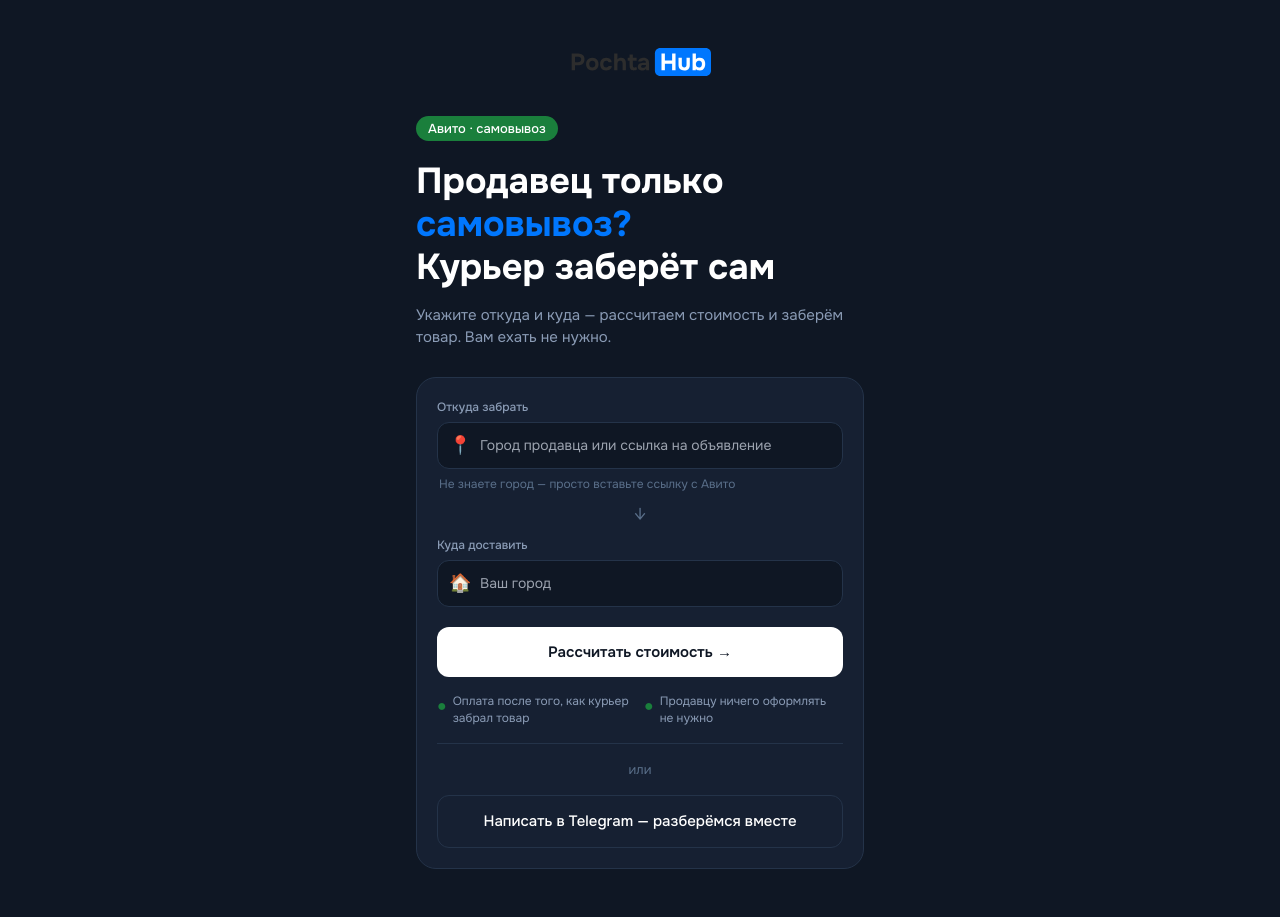
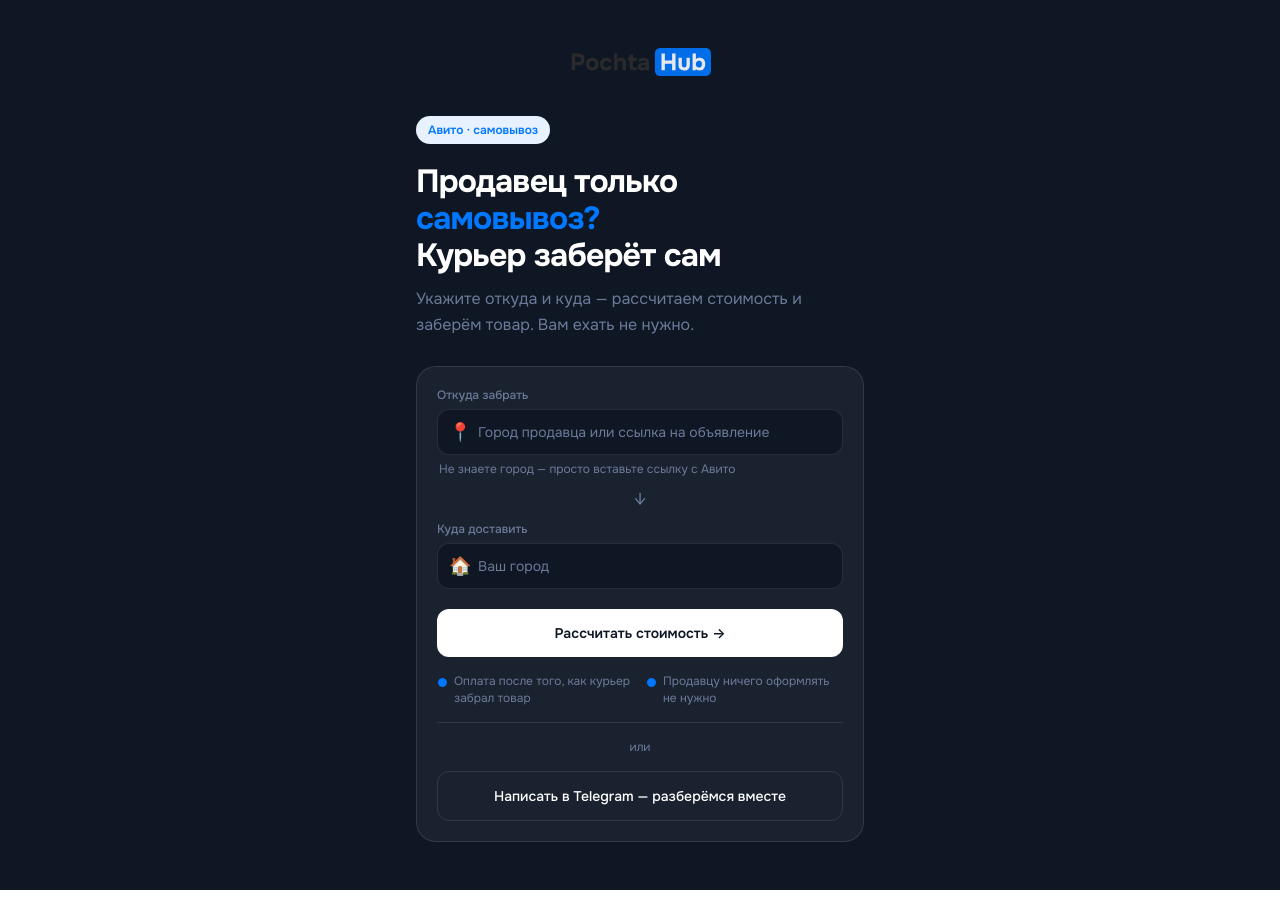
Before and after one commit to PerfZero/pochtahub, a React (Vite) app in the folder frontend/: page /avito in a window 1280 px wide. After the commit the page ends 890 px from the top, so only its background shows below. Built offline with nearby package versions, Linux system fonts and the light colour scheme; no server answers.

Commit message:
Update AvitoPage.jsx

```diff
--- a/frontend/src/pages/AvitoPage.jsx
+++ b/frontend/src/pages/AvitoPage.jsx
@@ -15,198 +15,109 @@
   };
 
   return (
-    <div
-      style={{ backgroundColor: "#0F1724", minHeight: "100vh", fontFamily: "'Onest', sans-serif" }}
-      className="flex flex-col items-center justify-center px-4 py-12"
-    >
-      {/* Logo */}
+    <div className="min-h-screen bg-[#0F1724] font-sans flex flex-col items-center justify-center px-4 py-12">
       <div className="mb-10">
-        <img src={logoSvg} alt="Почтахаб" style={{ height: 28 }} />
+        <img src={logoSvg} alt="PochtaHub" className="h-7 opacity-90" />
       </div>
 
-      {/* Content */}
       <div className="w-full max-w-md">
         {/* Badge */}
         <div className="mb-5">
-          <span
-            style={{
-              backgroundColor: "#1a7f3c",
-              color: "#fff",
-              fontSize: 13,
-              fontWeight: 500,
-              borderRadius: 20,
-              padding: "4px 12px",
-            }}
-          >
+          <span className="inline-block bg-[#E8F1FF] text-[#0077FE] text-xs font-semibold rounded-full px-3 py-1.5">
             Авито · самовывоз
           </span>
         </div>
 
         {/* Heading */}
-        <h1
-          style={{ color: "#fff", fontSize: "clamp(28px, 7vw, 36px)", fontWeight: 700, lineHeight: 1.2, marginBottom: 14 }}
-        >
-          Продавец только{" "}
-          <span style={{ color: "#0077FE" }}>самовывоз?</span>
+        <h1 className="text-[32px] leading-[1.15] font-bold tracking-tight text-white mb-3">
+          Продавец только <span className="text-[#0077FE]">самовывоз?</span>
           <br />
           Курьер заберёт сам
         </h1>
 
         {/* Subtitle */}
-        <p style={{ color: "#8A9BB5", fontSize: 15, lineHeight: 1.5, marginBottom: 28 }}>
+        <p className="text-[#6B7A99] text-base leading-relaxed mb-7">
           Укажите откуда и куда — рассчитаем стоимость и заберём товар. Вам ехать не нужно.
         </p>
 
         {/* Form card */}
         <form
           onSubmit={handleSubmit}
-          style={{
-            backgroundColor: "#162032",
-            border: "1px solid #243349",
-            borderRadius: 20,
-            padding: 20,
-            marginBottom: 0,
-          }}
+          className="bg-white/5 border border-white/10 rounded-[20px] p-5"
         >
-          {/* From field */}
+          {/* From */}
           <div className="mb-1">
-            <label style={{ color: "#8A9BB5", fontSize: 12, fontWeight: 500, marginBottom: 6, display: "block" }}>
+            <label className="text-[#6B7A99] text-xs font-medium mb-1.5 block">
               Откуда забрать
             </label>
-            <div style={{ position: "relative" }}>
-              <span style={{ position: "absolute", left: 12, top: "50%", transform: "translateY(-50%)", fontSize: 18 }}>
-                📍
-              </span>
+            <div className="relative">
+              <span className="absolute left-3 top-1/2 -translate-y-1/2 text-lg pointer-events-none">📍</span>
               <input
                 type="text"
                 value={from}
                 onChange={(e) => setFrom(e.target.value)}
                 placeholder="Город продавца или ссылка на объявление"
-                style={{
-                  width: "100%",
-                  backgroundColor: "#0F1724",
-                  border: "1px solid #243349",
-                  borderRadius: 12,
-                  padding: "12px 14px 12px 42px",
-                  color: "#fff",
-                  fontSize: 14,
-                  outline: "none",
-                  boxSizing: "border-box",
-                }}
-                onFocus={(e) => (e.target.style.borderColor = "#0077FE")}
-                onBlur={(e) => (e.target.style.borderColor = "#243349")}
+                className="w-full bg-[#0F1724] border border-white/10 rounded-xl pl-10 pr-3 py-3 text-sm text-white placeholder-[#6B7A99] focus:outline-none focus:border-[#0077FE] transition-colors"
               />
             </div>
-            <p style={{ color: "#5A6F8A", fontSize: 12, marginTop: 6, paddingLeft: 2 }}>
+            <p className="text-[#6B7A99] text-xs mt-1.5 pl-0.5">
               Не знаете город — просто вставьте ссылку с Авито
             </p>
           </div>
 
-          {/* Arrow divider */}
-          <div style={{ textAlign: "center", color: "#5A6F8A", fontSize: 18, margin: "8px 0" }}>↓</div>
+          {/* Arrow */}
+          <div className="text-center text-[#6B7A99] text-lg my-2">↓</div>
 
-          {/* To field */}
+          {/* To */}
           <div className="mb-5">
-            <label style={{ color: "#8A9BB5", fontSize: 12, fontWeight: 500, marginBottom: 6, display: "block" }}>
+            <label className="text-[#6B7A99] text-xs font-medium mb-1.5 block">
               Куда доставить
             </label>
-            <div style={{ position: "relative" }}>
-              <span style={{ position: "absolute", left: 12, top: "50%", transform: "translateY(-50%)", fontSize: 18 }}>
-                🏠
-              </span>
+            <div className="relative">
+              <span className="absolute left-3 top-1/2 -translate-y-1/2 text-lg pointer-events-none">🏠</span>
               <input
                 type="text"
                 value={to}
                 onChange={(e) => setTo(e.target.value)}
                 placeholder="Ваш город"
-                style={{
-                  width: "100%",
-                  backgroundColor: "#0F1724",
-                  border: "1px solid #243349",
-                  borderRadius: 12,
-                  padding: "12px 14px 12px 42px",
-                  color: "#fff",
-                  fontSize: 14,
-                  outline: "none",
-                  boxSizing: "border-box",
-                }}
-                onFocus={(e) => (e.target.style.borderColor = "#0077FE")}
-                onBlur={(e) => (e.target.style.borderColor = "#243349")}
+                className="w-full bg-[#0F1724] border border-white/10 rounded-xl pl-10 pr-3 py-3 text-sm text-white placeholder-[#6B7A99] focus:outline-none focus:border-[#0077FE] transition-colors"
               />
             </div>
           </div>
 
-          {/* CTA button */}
+          {/* Submit */}
           <button
             type="submit"
-            style={{
-              width: "100%",
-              backgroundColor: "#fff",
-              color: "#0F1724",
-              border: "none",
-              borderRadius: 12,
-              padding: "14px",
-              fontSize: 15,
-              fontWeight: 600,
-              cursor: "pointer",
-              marginBottom: 16,
-            }}
-            onMouseEnter={(e) => (e.target.style.backgroundColor = "#E8EDF5")}
-            onMouseLeave={(e) => (e.target.style.backgroundColor = "#fff")}
+            className="w-full bg-white text-[#0F1724] font-semibold text-sm rounded-xl py-3.5 mb-4 hover:bg-[#E8EDF5] transition-colors"
           >
             Рассчитать стоимость →
           </button>
 
           {/* Trust points */}
-          <div
-            style={{
-              display: "grid",
-              gridTemplateColumns: "1fr 1fr",
-              gap: 8,
-              marginBottom: 16,
-              paddingBottom: 16,
-              borderBottom: "1px solid #243349",
-            }}
-          >
-            <div style={{ display: "flex", alignItems: "flex-start", gap: 6 }}>
-              <span style={{ color: "#1a7f3c", fontSize: 16, marginTop: 1 }}>●</span>
-              <span style={{ color: "#8A9BB5", fontSize: 12, lineHeight: 1.4 }}>
+          <div className="grid grid-cols-2 gap-3 pb-4 mb-4 border-b border-white/10">
+            <div className="flex items-start gap-1.5">
+              <span className="text-[#0077FE] mt-0.5 text-xs">●</span>
+              <span className="text-[#6B7A99] text-xs leading-snug">
                 Оплата после того, как курьер забрал товар
               </span>
             </div>
-            <div style={{ display: "flex", alignItems: "flex-start", gap: 6 }}>
-              <span style={{ color: "#1a7f3c", fontSize: 16, marginTop: 1 }}>●</span>
-              <span style={{ color: "#8A9BB5", fontSize: 12, lineHeight: 1.4 }}>
+            <div className="flex items-start gap-1.5">
+              <span className="text-[#0077FE] mt-0.5 text-xs">●</span>
+              <span className="text-[#6B7A99] text-xs leading-snug">
                 Продавцу ничего оформлять не нужно
               </span>
             </div>
           </div>
 
-          {/* OR divider */}
-          <div style={{ textAlign: "center", color: "#5A6F8A", fontSize: 13, marginBottom: 16 }}>или</div>
+          {/* Or */}
+          <div className="text-center text-[#6B7A99] text-xs mb-4">или</div>
 
-          {/* Telegram button */}
+          {/* Telegram */}
           <a
             href={TELEGRAM_URL}
             target="_blank"
             rel="noopener noreferrer"
-            style={{
-              display: "block",
-              width: "100%",
-              backgroundColor: "transparent",
-              color: "#fff",
-              border: "1px solid #243349",
-              borderRadius: 12,
-              padding: "14px",
-              fontSize: 15,
-              fontWeight: 500,
-              cursor: "pointer",
-              textAlign: "center",
-              textDecoration: "none",
-              boxSizing: "border-box",
-            }}
-            onMouseEnter={(e) => (e.target.style.borderColor = "#0077FE")}
-            onMouseLeave={(e) => (e.target.style.borderColor = "#243349")}
+            className="block w-full border border-white/10 text-white text-sm font-medium rounded-xl py-3.5 text-center hover:border-[#0077FE] hover:text-[#0077FE] transition-colors"
           >
             Написать в Telegram — разберёмся вместе
           </a>
```
